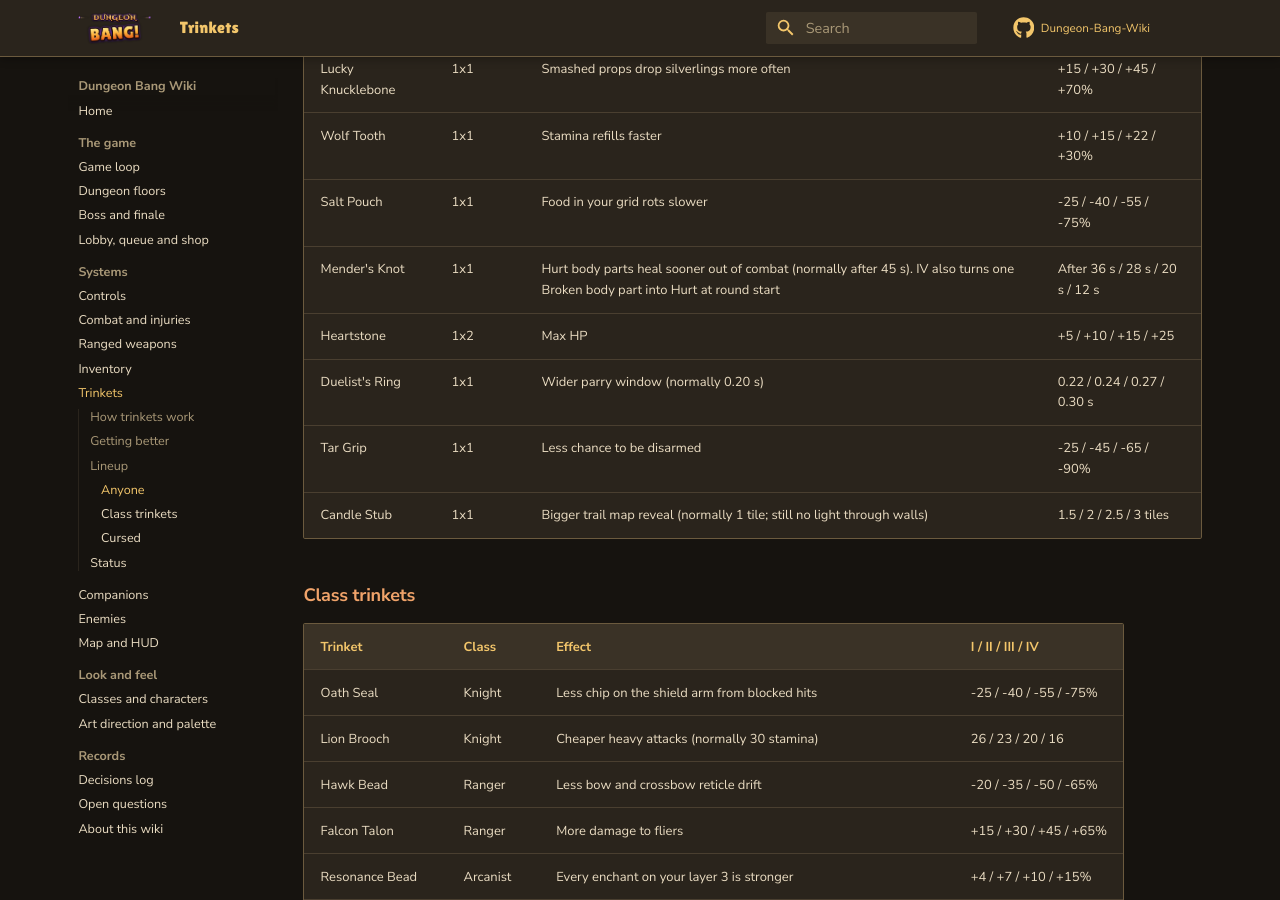
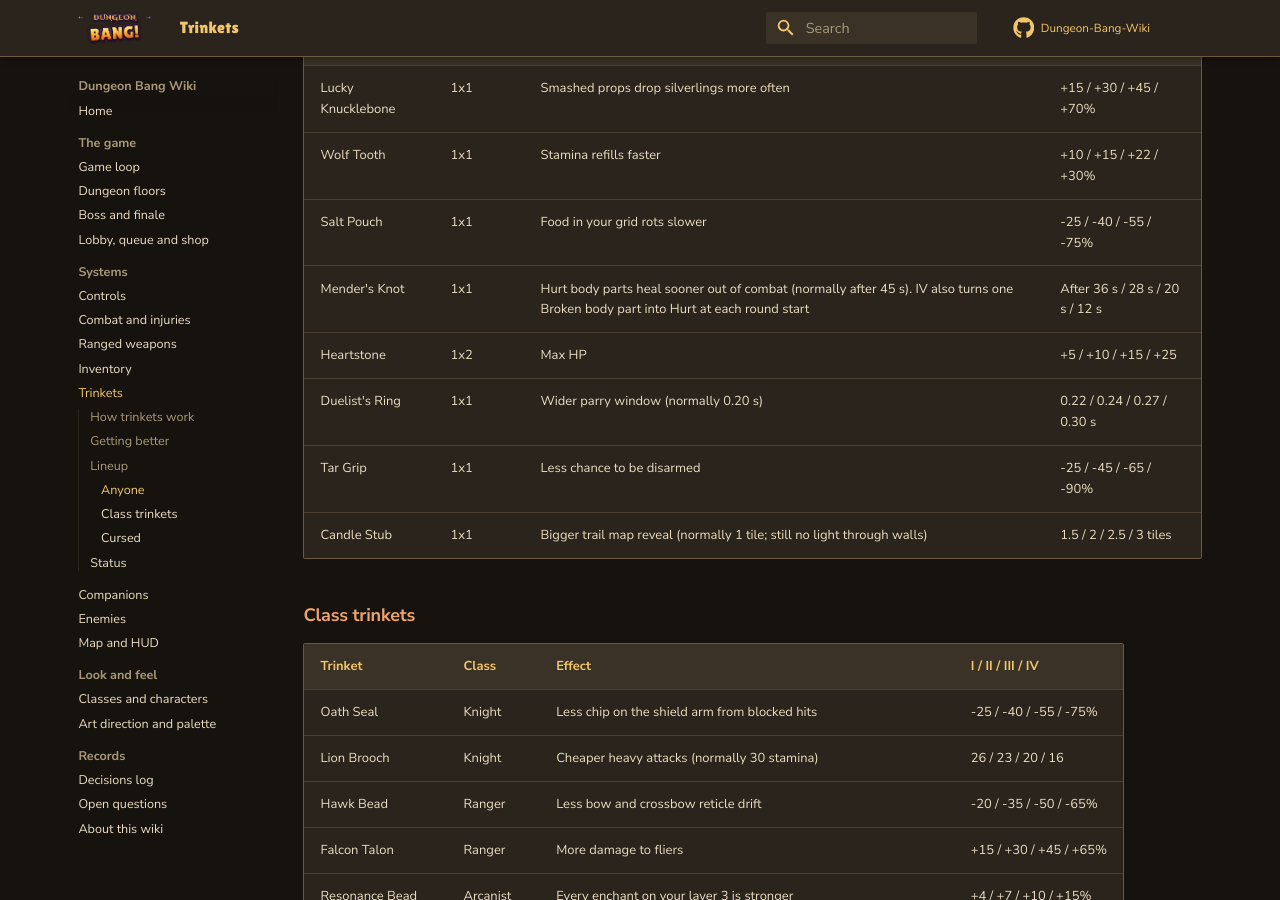
Before and after one commit to iamlegendok/Dungeon-Bang-Wiki, an MkDocs documentation site: the page built from docs/trinkets.md, in a window 1280 px wide and 900 px high, scrolled down 2378 px. Built offline with MkDocs 1.6.1 and Material for MkDocs 9.7.7, drawn with Linux system fonts in a browser that asks for light colours; comment, search, counter and statistics services are not loaded.

```diff
--- a/docs/trinkets.md
+++ b/docs/trinkets.md
@@ -42,7 +42,7 @@ Values are for tiers I / II / III / IV.
 | Lucky Knucklebone | 1x1 | Smashed props drop silverlings more often | +15 / +30 / +45 / +70% |
 | Wolf Tooth | 1x1 | Stamina refills faster | +10 / +15 / +22 / +30% |
 | Salt Pouch | 1x1 | Food in your grid rots slower | -25 / -40 / -55 / -75% |
-| Mender's Knot | 1x1 | Hurt body parts heal sooner out of combat (normally after 45 s). IV also turns one Broken body part into Hurt at round start | After 36 s / 28 s / 20 s / 12 s |
+| Mender's Knot | 1x1 | Hurt body parts heal sooner out of combat (normally after 45 s). IV also turns one Broken body part into Hurt at each round start | After 36 s / 28 s / 20 s / 12 s |
 | Heartstone | 1x2 | Max HP | +5 / +10 / +15 / +25 |
 | Duelist's Ring | 1x1 | Wider parry window (normally 0.20 s) | 0.22 / 0.24 / 0.27 / 0.30 s |
 | Tar Grip | 1x1 | Less chance to be disarmed | -25 / -45 / -65 / -90% |
```
Also changed, not shown: docs/assets/img/trinkets/trinket_board.jpg.
